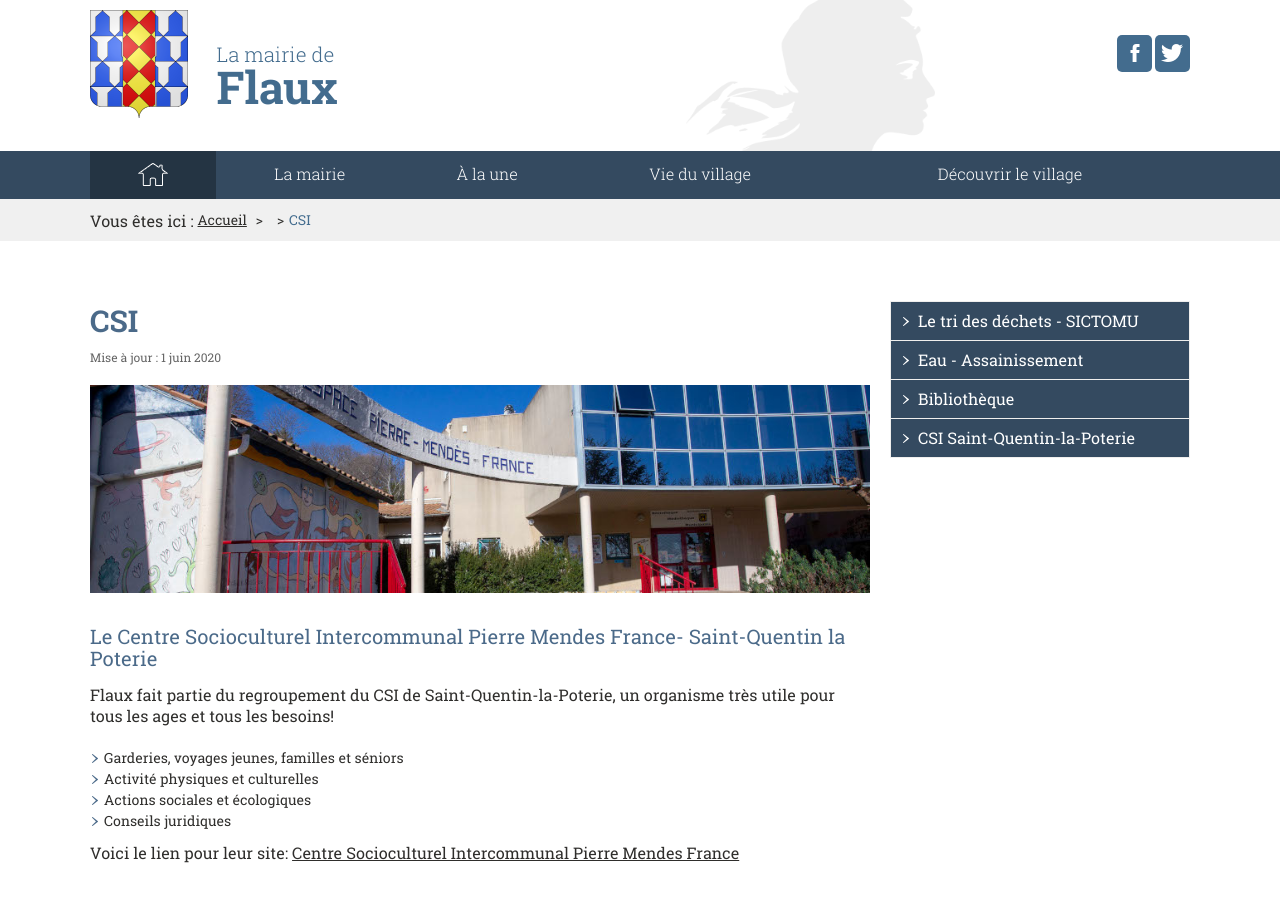
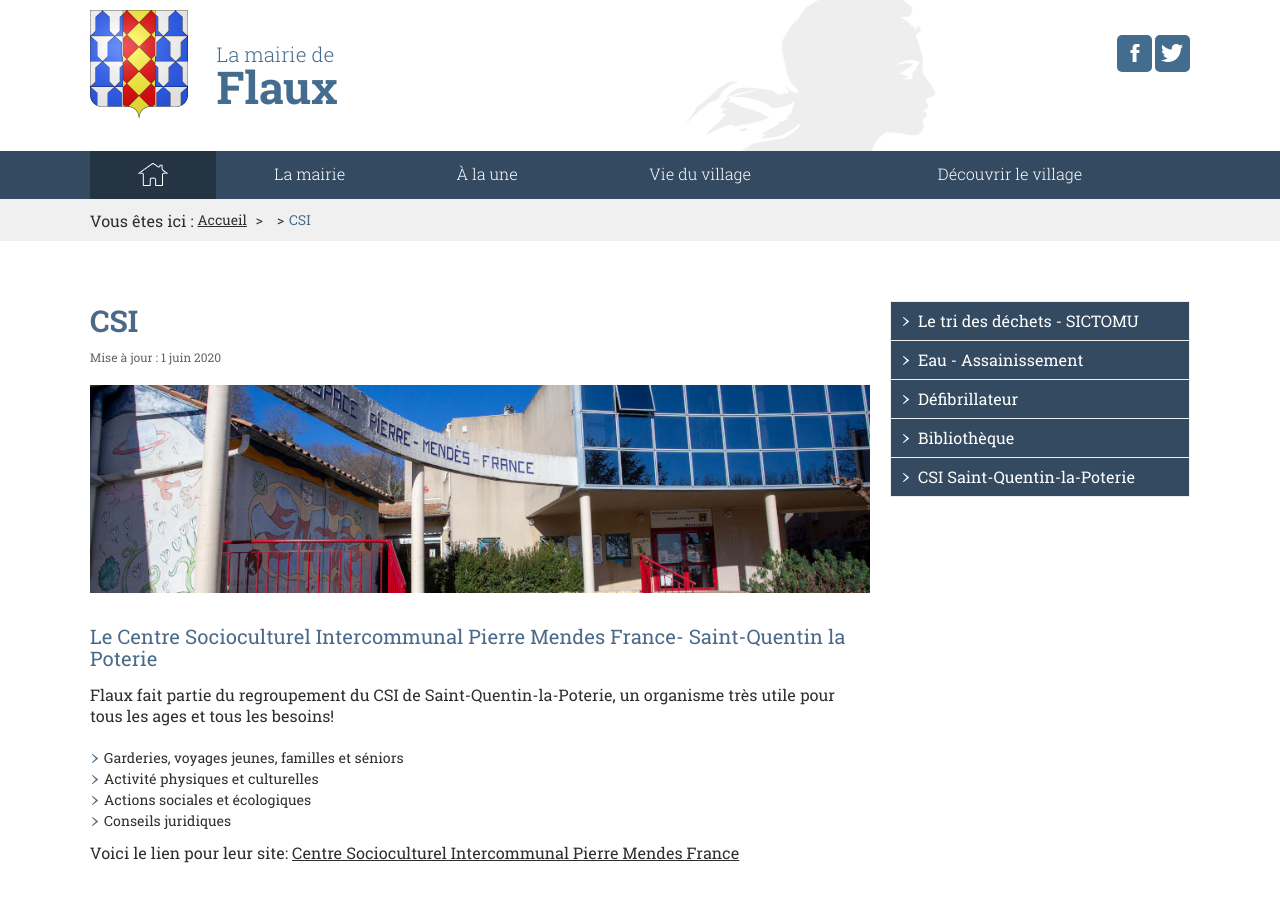
Before and after one commit to Flaux-Village/flaux-village.github.io, a Jekyll site: the page built from csi.md, in a window 1280 px wide and 900 px high. Built offline with Jekyll 4.4.1, drawn with Linux system fonts in a browser that asks for light colours; our own code applies the rules of GitHub Pages for plain Markdown files.

Commit message:
Update csi.md

```diff
--- a/csi.md
+++ b/csi.md
@@ -13,6 +13,8 @@ menu_secondaire:
   addresse: /dechets.html
 - titre: Eau - Assainissement
   addresse: /eau.html
+- titre: Défibrillateur
+  addresse: /actualites/defibrillateur.html
 - titre: Bibliothèque
   addresse: /bibliotheque.html
 - titre: CSI Saint-Quentin-la-Poterie
```
